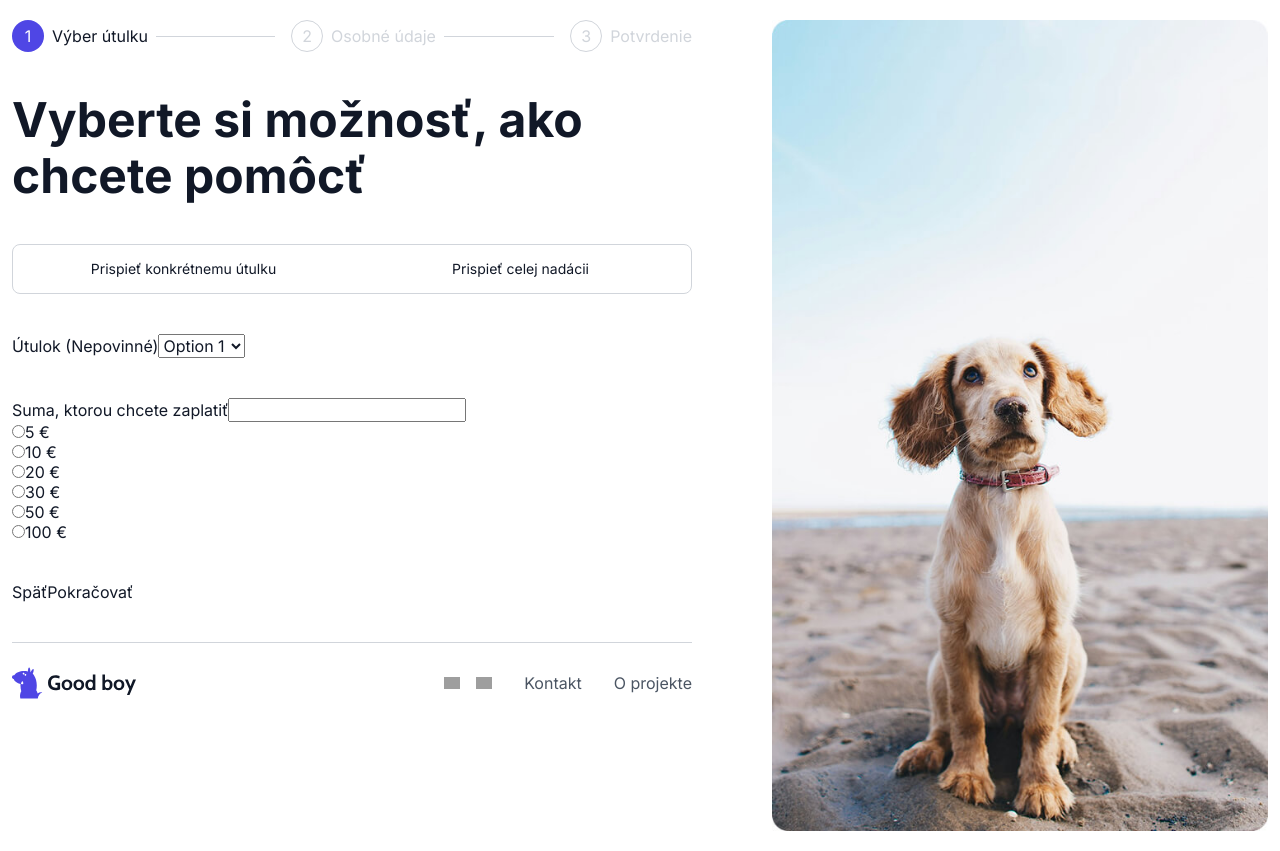
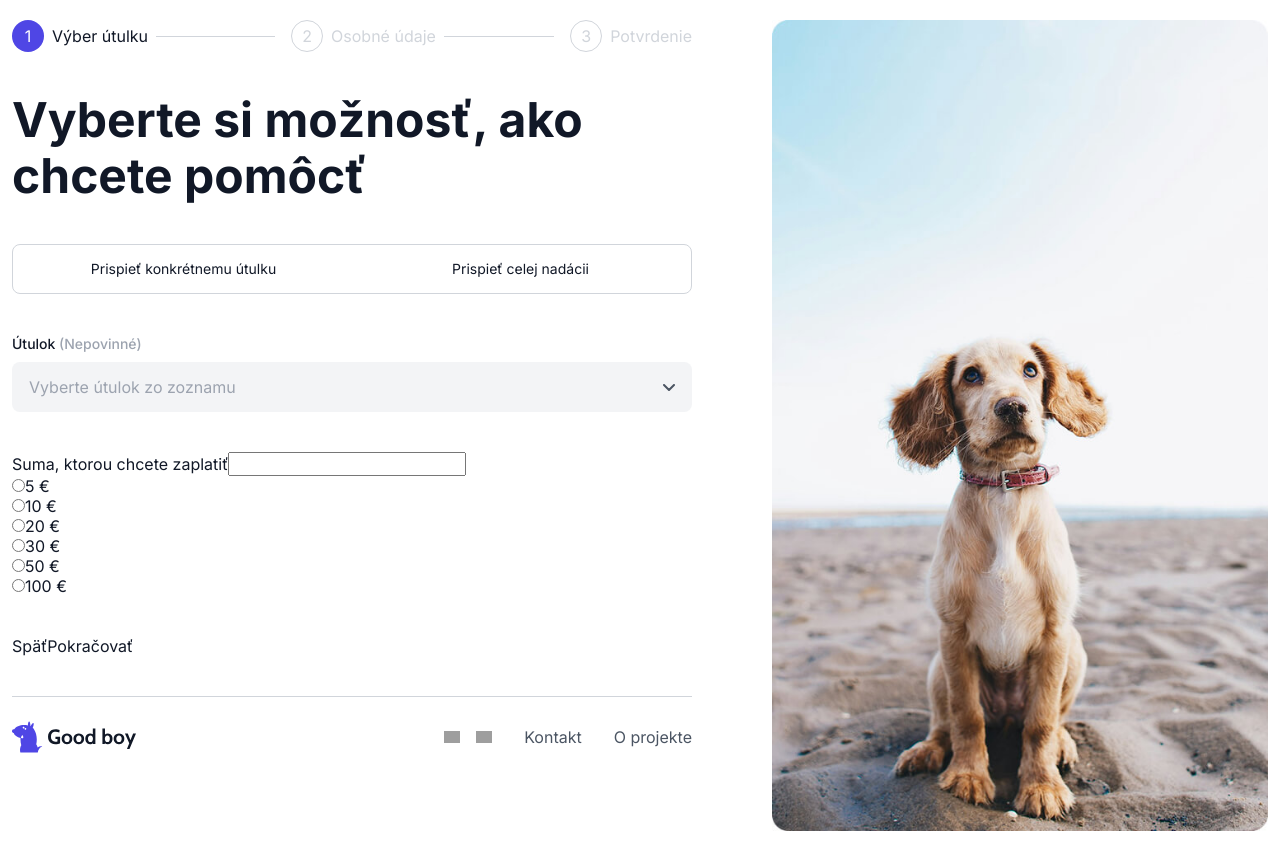
Before and after one commit to peterkomar1337/goodrequest-fe, a Next.js app: page / in a window 1280 px wide. Built offline with nearby package versions, Linux system fonts and the light colour scheme; grey boxes are pictures that could not be loaded.

Commit message:
feat/ShelterSelect component, scss variables update

```diff
--- a/src/app/page.tsx
+++ b/src/app/page.tsx
@@ -3,6 +3,7 @@ import {Footer} from "@/components/Footer/Footer";
 import {Stepper} from "@/components/Stepper/Stepper";
 import styles from "./page.module.scss";
 import {DonationChoice} from "@/components/DonationChoice/DonationChoice";
+import {ShelterSelect} from "@/components/ShelterSelect/ShelterSelect";
 
 export default function Home() {
 
@@ -17,21 +18,11 @@ export default function Home() {
       <div className={styles.wrapper}>
 				<section className={`container ${styles.section}`}>
 					<div className={styles.content}>
-
 						<Stepper steps={steps} current={1} />
-
 						<h1 className={styles.title}>Vyberte si možnosť, ako chcete pomôcť</h1>
-
 						<DonationChoice/>
 
-						{/*todo: component*/}
-						<div className="inputWrapper">
-							<label htmlFor="utulok">Útulok <span>(Nepovinné)</span></label>
-							<select id="utulok" name="utulok">
-								<option value="option1">Option 1</option>
-								<option value="option2">Option 2</option>
-							</select>
-						</div>
+						<ShelterSelect/>
 
 						{/*todo: component*/}
 						<div className="donationWrapper">
--- a/src/components/DonationChoice/DonationChoice.module.scss
+++ b/src/components/DonationChoice/DonationChoice.module.scss
@@ -5,7 +5,7 @@
 	display: flex;
 	gap: 4px;
 	padding: 4px;
-	border: 1px solid $quaternary;
+	border: 1px solid $quintarny;
 	border-radius: $radius-md;
 	background-color: $white;
 	min-width: 0;
--- a/src/components/Footer/Footer.module.scss
+++ b/src/components/Footer/Footer.module.scss
@@ -7,7 +7,7 @@
   justify-content: space-between;
   gap: 24px;
   padding-top: 24px;
-  border-top: 1px solid $quaternary;
+  border-top: 1px solid $quintarny;
 }
 
 .logo {
--- /dev/null
+++ b/src/components/ShelterSelect/ShelterSelect.module.scss
@@ -0,0 +1,35 @@
+@use "../../styles/variables" as *;
+@use "../../styles/typography" as *;
+
+.field {
+	display: flex;
+	flex-direction: column;
+	gap: 8px;
+}
+
+.label {
+	@include lead4;
+	font-weight: 500;
+}
+
+.optional {
+	color: $quaternary;
+}
+
+.select {
+	@include lead3;
+	appearance: none;
+	width: 100%;
+	padding: 14px 48px 14px 16px;
+	border: 1px solid transparent;
+	border-radius: $radius-md;
+	background-color: $secondary;
+	cursor: pointer;
+	background-image: url("/images/icons/arrow-down.svg");
+	background-repeat: no-repeat;
+	background-position: right 16px center;
+}
+
+.select:has(option[value=""]:checked) {
+	color: $quaternary;
+}
--- /dev/null
+++ b/src/components/ShelterSelect/ShelterSelect.tsx
@@ -0,0 +1,16 @@
+import styles from './ShelterSelect.module.scss';
+
+export function ShelterSelect() {
+	return (
+		<div className={styles.field}>
+			<label className={styles.label} htmlFor="shelterId">
+				Útulok <span className={styles.optional}>(Nepovinné)</span>
+			</label>
+			<select className={styles.select} id="shelterId" name="shelterId" defaultValue="">
+				<option value="" disabled>Vyberte útulok zo zoznamu</option>
+				<option value="1">Útulok Bratislava</option>
+				<option value="2">Útulok Košice</option>
+			</select>
+		</div>
+	)
+}
--- a/src/components/Stepper/Stepper.module.scss
+++ b/src/components/Stepper/Stepper.module.scss
@@ -21,7 +21,7 @@
 			flex: 1;
 			min-width: 24px;
 			height: 1px;
-			background-color: $quaternary;
+			background-color: $quintarny;
 		}
 	}
 }
@@ -61,12 +61,12 @@
 
 .stepItem[data-state="upcoming"] {
 	.stepNumber {
-		border-color: $quaternary;
-		color: $quaternary;
+		border-color: $quintarny;
+		color: $quintarny;
 	}
 
 	.stepLabel {
-		color: $quaternary;
+		color: $quintarny;
 	}
 }
 
--- a/src/styles/_variables.scss
+++ b/src/styles/_variables.scss
@@ -6,7 +6,8 @@ $primary-dark: #111827; // headings and body text
 $primary: #4f46e5; // accent: buttons, links, active step
 $secondary: #f3f4f6; // input and inactive chip backgrounds
 $tertiary: #4b5563; // secondary text, captions
-$quaternary: #d1d5db; // rules and borders
+$quintarny: #d1d5db; // rules and borders
+$quaternary: #9CA3AF;
 
 $white: #fff;
 
```
Also changed, not shown: public/images/icons/arrow-down.svg (added).
